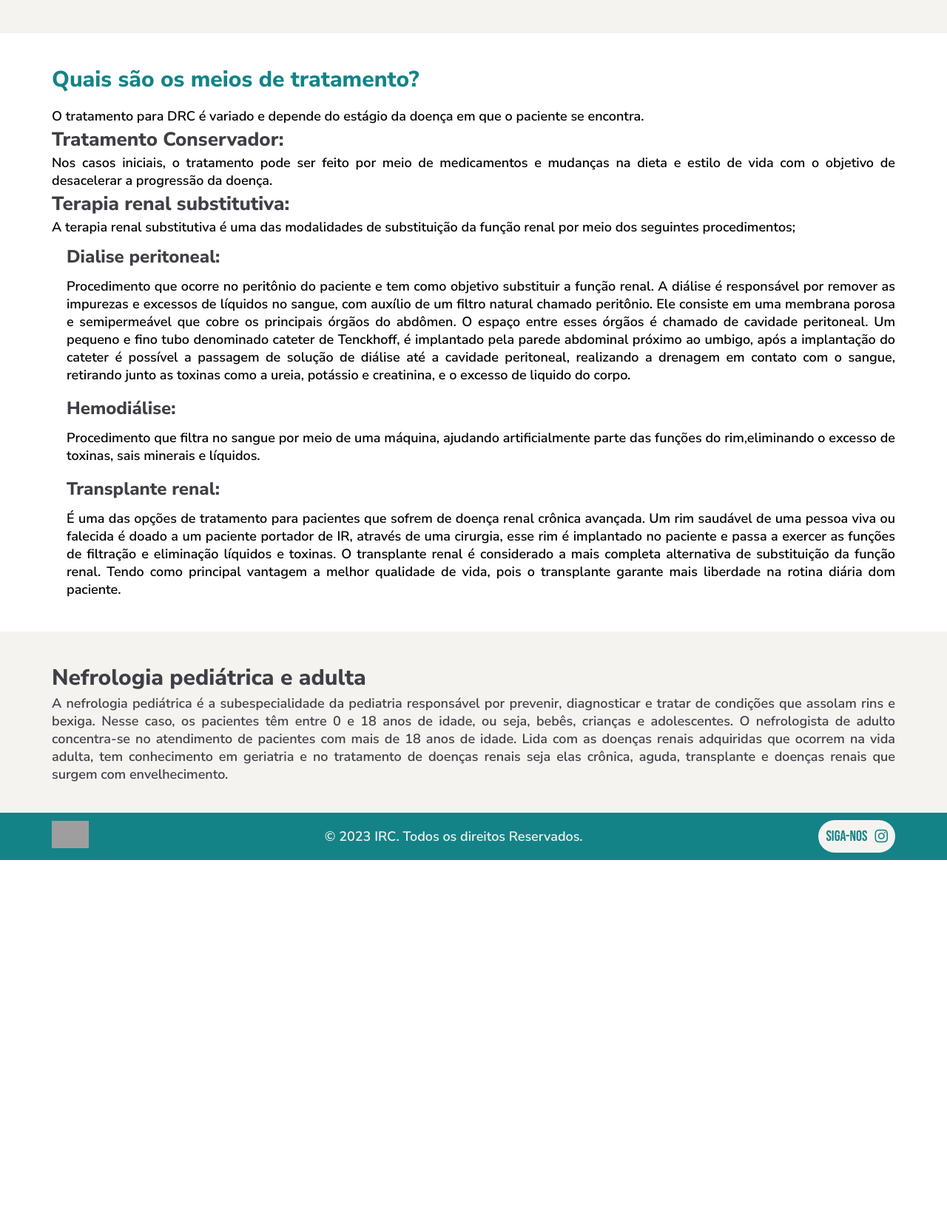
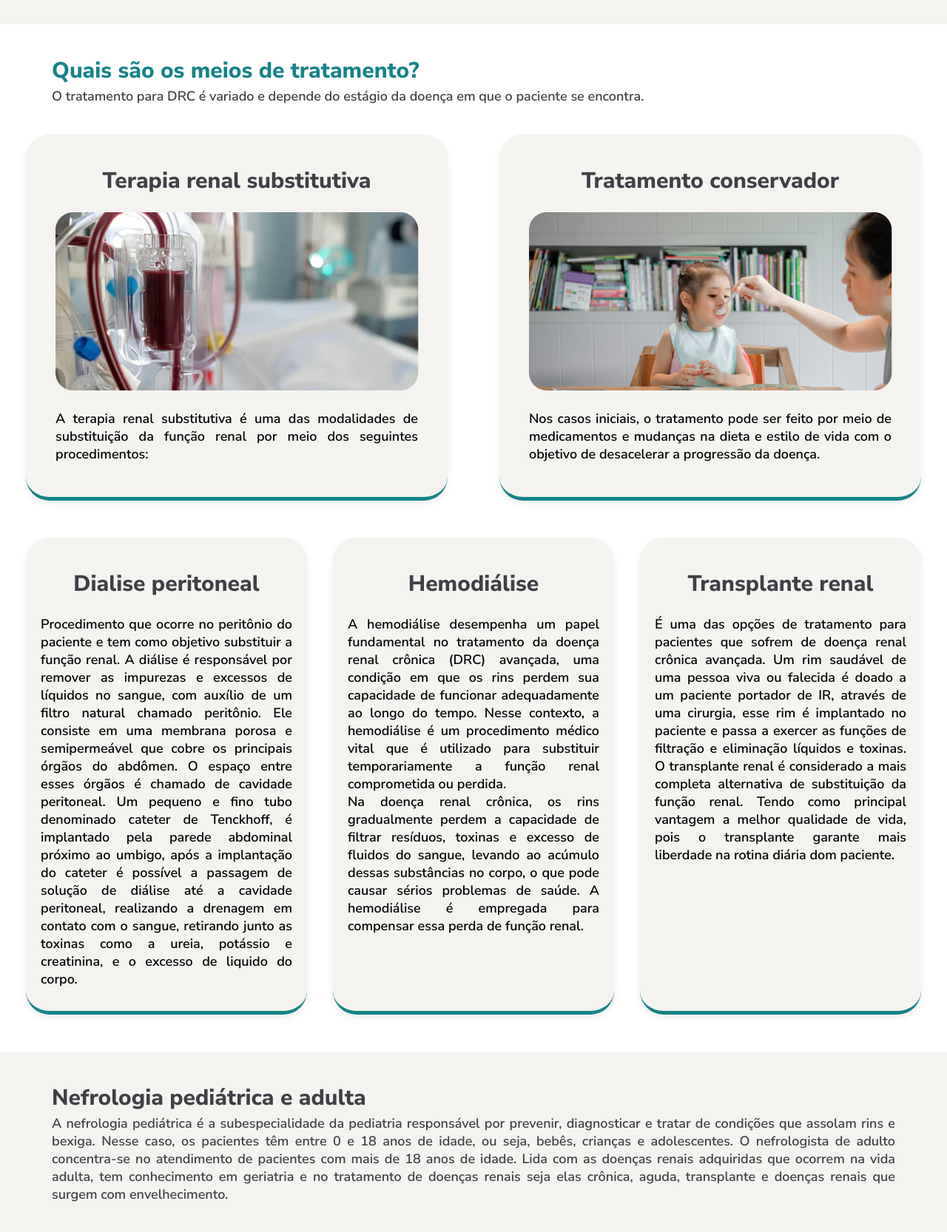
Before and after one commit to Sync-FATEC/API-NEFRO, a Flask app: page / in a window 1280 px wide. Shown: the part 887-2553 px from the top of the page at 74% size. Before the commit the page ends 2050 px from the top, so only its background shows below. Run offline with Flask 3, Linux system fonts and the light colour scheme; some libraries are stand-ins or nearby versions; grey boxes are pictures that could not be loaded.

Commit message:
ajustei a section dos tratamentos

```diff
--- a/src/static/css/style.css
+++ b/src/static/css/style.css
@@ -52,14 +52,14 @@ h3 {
     overflow: hidden;
     color: var(--cor-fonte-azul);
     font-family: Nunito sans;
-    font-size: 26px;
+    font-size: 30px;
     font-weight: 650;
     line-height: 150%;
 }
 
 h4 {
-    text-align: left;
-    padding: 32px;
+
+    padding: 20px;
     color: var(--cor-fonte-cinza);
     font-size: 30px;
     font-weight: 650;
@@ -158,7 +158,7 @@ header {
     transform: rotate(180deg);
     transition: 350ms;
 }
-/* ------------------------------FIM do HOME------------------------------ */
+/* ------------------------------COMEÇO do HOME------------------------------ */
 .container, .container-background, .container-background-texto {
     padding: var(--padding-fixo);
     display: flex;
@@ -196,37 +196,46 @@ header {
     padding: var(--padding-fixo);
     color: var(--cor-fonte-cinza);
     background-color: var(--cor-fundo-branco);
+}
+.tratamentos-terapia{
+    padding:var(--padding-pag);
+    padding-bottom: 50px;
+    display: flex;
+    flex-direction: row;
+    justify-content: space-evenly;
+}
+.tratamentos-terapia-text{
+    text-align: center;
+    padding: 20px;
+    width: 340px;
+    height: 600px;
+    border-radius: 32px;
+    border-bottom: 5px solid #148387;
+    background-color: var(--cor-fundo-branco);
+    box-shadow: 0px 4px 10px 0px rgba(0, 0, 0, 0.08);
+}
+.container-tratamentos{
+    padding:var(--padding-pag);
+    padding-bottom: 50px;
+    display: flex;
+    flex-direction: row;
+    justify-content: space-around;
 
 }
-
-.tratamento {
-    padding: var(--padding-fixo);
-    display: flex;
-    flex-direction: column;
-    column-gap: 30px;
+.tratamentos{
+    padding: 20px;
+    text-align: center;
+    width: 530px;
+    height: 450px;
+    border-radius: 32px;
+    border-bottom: 5px solid #148387;
+    background-color: var(--cor-fundo-branco);
+    box-shadow: 0px 4px 10px 0px rgba(0, 0, 0, 0.08);
+    }
+.text-tratamento{
+    padding: 20px;
 }
 
-.tratamento h2 {
-    color: var(--cor-fonte-azul);
-    padding-bottom: 15px;
-}
-.tratamento h3 {
-    color: var(--cor-fonte-cinza);
-    font-size: 26px;
-}
-
-.tratamento h4 {
-    font-size: 24px;
-    padding: 10px 0 5px 20px;
-}
-
-.tratamento li {
-    list-style-type: none;
-}
-
-.tratamento li p {
-    padding: 5px 0 5px 20px;
-}
 /* ------------------------------FIM do HOME------------------------------ */
 
 /* ------------------------------COMEÇO do FOOTER------------------------------ */
--- a/src/templates/home.html
+++ b/src/templates/home.html
@@ -7,22 +7,10 @@
 
 {% block body %}
 <main>
+
     <section class="container">
         <div class="text">
-            <h1>O que é Doença Renal Crônica?</h1>
-            <p>A doença renal crônica(DRC) é definida como uma patologia com duração superior a três meses que prejudica a capacidade dos rins de filtrar as toxinas do sangue. A doença renal crônica também é referida quando há alterações na estrutura renal, encontradas em imagens renais, biópsias e outras imagens renais; Da mesma forma, a doença renal crônica é considerada uma alteração em outras funções renais, como a perda de proteínas na urina e alterações nos exames de urina. Pacientes transplantados também são considerados portadores de doença renal crônica.</p><br>
-
-            <p>A perda da capacidade de eliminar toxinas pelos rins na doença renal crônica varia de leve a grave. Quando a doença é grave e a função dos rins deve ser substituída por diálise ou transplante renal, é chamada de insuficiência renal crônica(IRC).</p><br>
-
-            <p>Ressalta-se que o nome insuficiência renal crônica não é mais utilizado e foi substituído por outros termos como doença renal crônica grau 5 ou doença renal crônica terminal.</p>
-        </div>
-        <div>
-            <img src="../static/img/irc.png" alt="irc">
-        </div>
-    </section>
-    <section class="container-background">
-        <div class="text">
-            <h2>MEU FILHO FOI DIAGNOSTICADO COM DRC! E AGORA!?</h2>
+            <h1>MEU FILHO FOI DIAGNOSTICADO COM DRC! E AGORA!?</h1>
             <p>
                 O diagnóstico da DRC depende de uma avaliação clínica que inclua uma boa análise da
                 história da criança. Para identificar possíveis doenças do trato urinário, da realização de
@@ -35,63 +23,62 @@
         </div>
     </section>
     <!--fim-->
+    <section class="container-background">
+        <div class="text">
+            <h2>O que é Doença Renal Crônica?</h2>
+            <p>A doença renal crônica(DRC) é definida como uma patologia com duração superior a três meses que prejudica a capacidade dos rins de filtrar as toxinas do sangue. A doença renal crônica também é referida quando há alterações na estrutura renal, encontradas em imagens renais, biópsias e outras imagens renais; Da mesma forma, a doença renal crônica é considerada uma alteração em outras funções renais, como a perda de proteínas na urina e alterações nos exames de urina. Pacientes transplantados também são considerados portadores de doença renal crônica.</p><br>
 
-    <section class="tratamento">
-        <h2>Quais são os meios de tratamento?</h2>
+            <p>A perda da capacidade de eliminar toxinas pelos rins na doença renal crônica varia de leve a grave. Quando a doença é grave e a função dos rins deve ser substituída por diálise ou transplante renal, é chamada de insuficiência renal crônica(IRC).</p><br>
+
+            <p>Ressalta-se que o nome insuficiência renal crônica não é mais utilizado e foi substituído por outros termos como doença renal crônica grau 5 ou doença renal crônica terminal.</p>
+        </div>
+        <div>
+            <img src="../static/img/irc.png" alt="irc">
+        </div>
+    </section>
+    <section class="text-sem-img">
+        <h3>Quais são os meios de tratamento?</h3>
         <p>
             O tratamento para DRC é variado e depende do estágio da doença em que o paciente se
             encontra.
         </p>
-        <div>
-            <h3>Tratamento Conservador:</h3>
-            <p>Nos casos iniciais, o tratamento pode ser feito por meio de medicamentos e mudanças na dieta e estilo de vida com o objetivo de desacelerar a progressão da doença.
-            </p>
-            <h3>Terapia renal substitutiva:</h3>
-            <p>A terapia renal substitutiva é uma das modalidades de substituição da função renal por meio dos seguintes procedimentos;
-            </p>
-            <ul>
-                <li><h4>Dialise peritoneal:</h4>
-                    <p>
-                        Procedimento que ocorre no peritônio do paciente e tem como objetivo substituir a função renal. A diálise é responsável por remover as impurezas e excessos de líquidos no sangue, com auxílio de um filtro natural chamado peritônio. Ele consiste em uma membrana porosa e semipermeável que cobre os principais órgãos do abdômen. O espaço entre esses órgãos é chamado de cavidade peritoneal. Um pequeno e fino tubo denominado cateter de Tenckhoff, é implantado pela parede abdominal próximo ao umbigo, após a implantação do cateter é possível a passagem de solução de diálise até a cavidade peritoneal, realizando a drenagem em contato com o sangue, retirando junto as toxinas como a ureia, potássio e creatinina, e o excesso de liquido do corpo.
-                    </p>
-                </li>
-                <li><h4>Hemodiálise:</h4>
-                    <p>
-                        Procedimento que filtra no sangue por meio de uma máquina, ajudando artificialmente parte das funções do rim,eliminando o excesso de toxinas, sais minerais e líquidos.
-                    </p>
-                </li>
-                <li><h4>Transplante renal:</h4>
-                    <p>
-                        É uma das opções de tratamento para pacientes que sofrem de doença renal crônica avançada. Um rim saudável de uma pessoa viva ou falecida é doado a um paciente portador de IR, através de uma cirurgia, esse rim é implantado no paciente e passa a exercer as funções de filtração e eliminação líquidos e toxinas. O transplante renal é considerado a mais completa alternativa de substituição da função renal. Tendo como principal vantagem a melhor qualidade de vida, pois o transplante garante mais liberdade na rotina diária dom paciente.
-                    </p>
-                </li>
-            </ul>
-        </div>
-      </section>
-    <!-- CONTAINER DAS IMAGENS DE TRATAMENTO-->
-    <!-- <section class="tratamento"> -->
-      <!-- <h2>Quais são os meios de tratamento?</h2>
-      <p>
-        Para tratarmos a doeça renal há duas vias, sendo uma feita através da
-        hemodialise e outra através do tratamento conservador, confira como é
-        feito cada uma.
-      </p>
-      <div>
-        <h3>Hemodialise</h3>
-        <p>
-          A hemodiálise é realizado por meio de máquina que filtra o sangue,
-          ou seja, faz o trabalho que o rim doente não pode fazer, eliminando
-          o excesso de toxinas, sais minerais e líquidos.
-        </p>
-        <h3>Tratamento conservador</h3>
-        <p>
-          Consiste em todas as medidas clínicas (remédios, modificação da
-          dieta, estilo de vida), que podem ser utilizadas para retardar a
-          perda da função renal, reduzir os sintomas e prevenir complicações.
-        </p>
-      </div>
-    </section> -->
-    <!--FIM DO CONTAINER TRATAMENTO-->
+    </section>
+    <section class="container-tratamentos">
+        <section class="tratamentos">
+            <h4>Terapia renal substitutiva</h4>
+            <img class="image-tratamento" src="../static/img/hemodialise.png" alt="hemodialise">
+            <div class="text-tratamento"><p>A terapia renal substitutiva é uma das modalidades de substituição da função renal por meio dos seguintes procedimentos: </p>
+            </div>
+        </section>
+
+        <section class="tratamentos">
+            <h4>Tratamento conservador</h4>
+            <img class="image-hemodialise" src="../static/img/tratamentoconservador.png" alt="hemodialise">
+            <div class="text-tratamento">
+            <p>Nos casos iniciais, o tratamento pode ser feito por meio de medicamentos e mudanças na dieta e estilo de vida com o objetivo de desacelerar a progressão da doença.</p>
+            </div>
+        </section>
+    </section>
+    <section class="tratamentos-terapia">
+        <section class="tratamentos-terapia-text">
+            <h4>Dialise peritoneal</h4>
+            <div><p>Procedimento que ocorre no peritônio do paciente e tem como objetivo substituir a função renal. A diálise é responsável por remover as impurezas e excessos de líquidos no sangue, com auxílio de um filtro natural chamado peritônio. Ele consiste em uma membrana porosa e semipermeável que cobre os principais órgãos do abdômen. O espaço entre esses órgãos é chamado de cavidade peritoneal. Um pequeno e fino tubo denominado cateter de Tenckhoff, é implantado pela parede abdominal próximo ao umbigo, após a implantação do cateter é possível a passagem de solução de diálise até a cavidade peritoneal, realizando a drenagem em contato com o sangue, retirando junto as toxinas como a ureia, potássio e creatinina, e o excesso de liquido do corpo.</p>
+            </div>
+        </section>
+        <section class="tratamentos-terapia-text">
+            <h4>Hemodiálise</h4>
+            <div>
+                <p>A hemodiálise desempenha um papel fundamental no tratamento da doença renal crônica (DRC) avançada, uma condição em que os rins perdem sua capacidade de funcionar adequadamente ao longo do tempo. Nesse contexto, a hemodiálise é um procedimento médico vital que é utilizado para substituir temporariamente a função renal comprometida ou perdida.</p>
+            <p>Na doença renal crônica, os rins gradualmente perdem a capacidade de filtrar resíduos, toxinas e excesso de fluidos do sangue, levando ao acúmulo dessas substâncias no corpo, o que pode causar sérios problemas de saúde. A hemodiálise é empregada para compensar essa perda de função renal.</p>
+            </div>
+        </section>
+        <section class="tratamentos-terapia-text">
+            <h4>Transplante renal</h4>
+            <div><p>É uma das opções de tratamento para pacientes que sofrem de doença renal crônica avançada. Um rim saudável de uma pessoa viva ou falecida é doado a um paciente portador de IR, através de uma cirurgia, esse rim é implantado no paciente e passa a exercer as funções de filtração e eliminação líquidos e toxinas. O transplante renal é considerado a mais completa alternativa de substituição da função renal. Tendo como principal vantagem a melhor qualidade de vida, pois o transplante garante mais liberdade na rotina diária dom paciente.</p>
+            </div>
+        </section>
+    </section>
+
     <section class="text-sem-img-background">
 
             <h2>Nefrologia pediátrica e adulta</h2>
```
